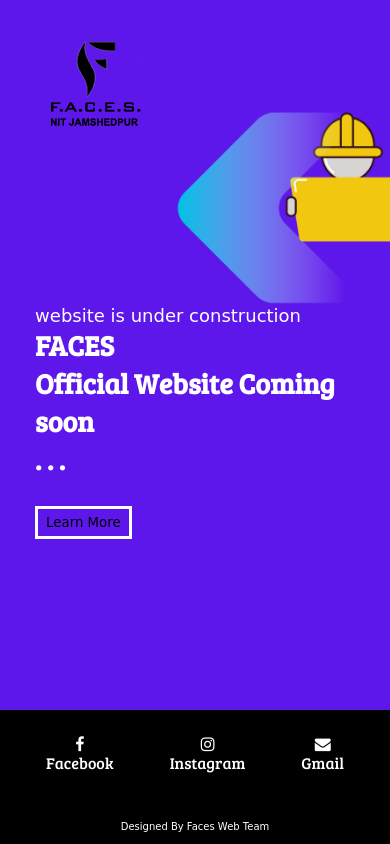
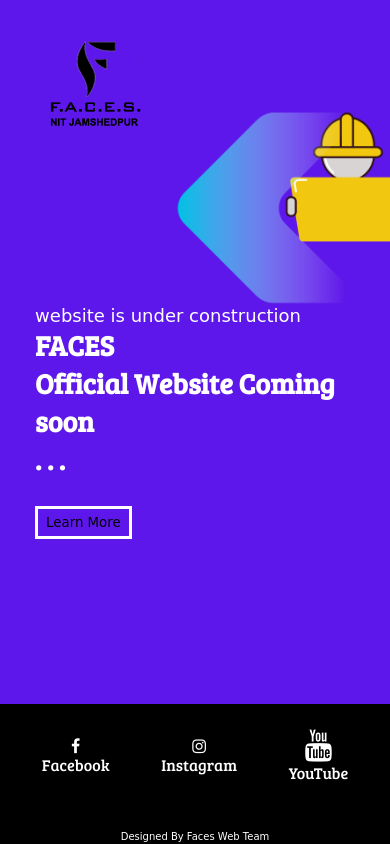
Before and after one commit to Hrithik-AJR/coming-soon.github.io, a plain HTML site: page index.html in a window 390 px wide. Drawn offline with nearby package versions, Linux system fonts and the light colour scheme; a web font is replaced by a local one.

Commit message:
Faces updated info

```diff
--- a/index.html
+++ b/index.html
@@ -30,7 +30,7 @@
                     <ul class="links">
                         <li><a href="https://www.facebook.com/nitjsr.faces/"><i class="fa  fa-facebook"></i> Facebook</a></li>
                         <li><a href="https://instagram.com/faces_nit_jsr?utm_medium=copy_link"><i class="fa  fa-instagram"></i>Instagram</a></li>
-                        <li><a href="faces2020nitjsr@gmail.com"><i class="fa fa-envelope" ></i>Gmail</a></li>
+                        <li><a href="https://www.youtube.com/channel/UCLPaKlaZBa4JaB7SXBJyUzA"><i class="fa fa-2x fa-youtube" ></i>YouTube</a></li>
                     </ul>
                     <p class="end">Designed By Faces Web Team</p>
             </footer>
--- a/styles.css
+++ b/styles.css
@@ -131,7 +131,7 @@ footer h4{
             background-image: url(images/phone.png);
         }
         .end{
-            margin-bottom: 12px;
+            margin-bottom: 2px;
             font-size: 10px;
         }
 
@@ -220,7 +220,8 @@ footer h4{
         width:124px;
     }
     .maker{
-        font-size: 13.5px;}
+        font-size: 13.5px;
+    }
 
     .about h1{
         font-size: 44px;
```
Also changed, not shown: about.html (+1 -1 lines).
